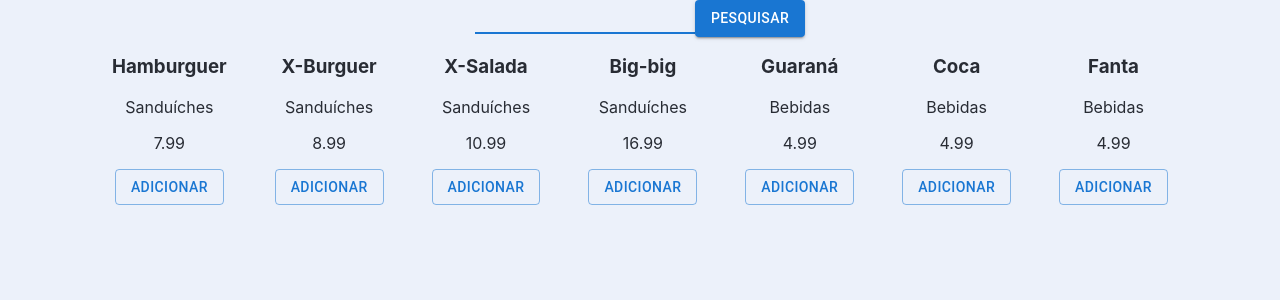
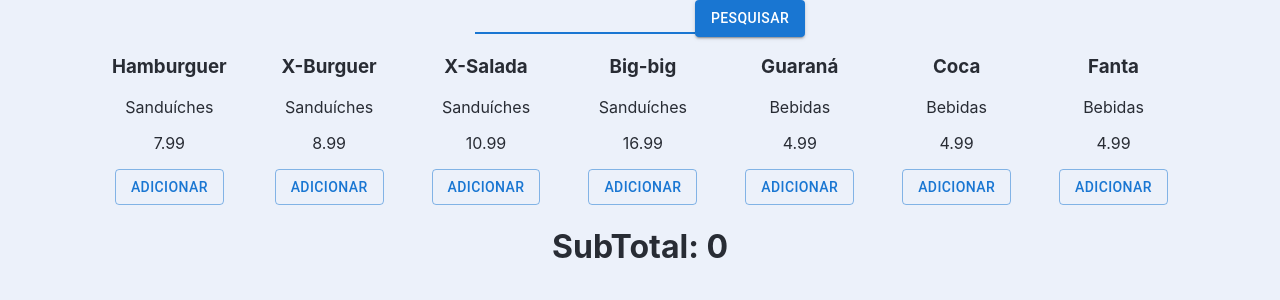
Before and after one commit to acuglar/Product-List, a React (Create React App) app: page / in a window 1280 px wide. Shown: the top 300 px of the page. Built offline with nearby package versions, Linux system fonts and the light colour scheme.

Commit message:
Show total price of cart

```diff
--- a/src/App.jsx
+++ b/src/App.jsx
@@ -39,13 +39,17 @@ export default class App extends Component {
 
 		this.setState({
 			currentSale: {
-				...this.state.currentSale,
 				saleDetails: [...this.state.currentSale.saleDetails, findedProduct],
+				total: this.state.currentSale.total + findedProduct.price,
 			},
 		});
 	};
 
 	removeProduct = productId => {
+		const findedProduct = this.state.products.find(
+			product => product.id === productId,
+		);
+
 		const saleDetailsExcludedProductId =
 			this.state.currentSale.saleDetails.filter(
 				product => product.id !== productId,
@@ -53,8 +57,8 @@ export default class App extends Component {
 
 		this.setState({
 			currentSale: {
-				...this.state.currentSale,
 				saleDetails: saleDetailsExcludedProductId,
+				total: this.state.currentSale.total - findedProduct.price,
 			},
 		});
 	};
@@ -80,11 +84,16 @@ export default class App extends Component {
 						}
 						addProduct={this.addProduct}
 					/>
-					<MenuContainer
-						products={this.state.currentSale.saleDetails}
-						removeProduct={this.removeProduct}
-						cart={true}
-					/>
+					<div>
+						<div>
+							<h1>SubTotal: {+this.state.currentSale.total.toFixed(2)}</h1>
+						</div>
+						<MenuContainer
+							products={this.state.currentSale.saleDetails}
+							removeProduct={this.removeProduct}
+							cart={true}
+						/>
+					</div>
 				</main>
 			</div>
 		);
```
